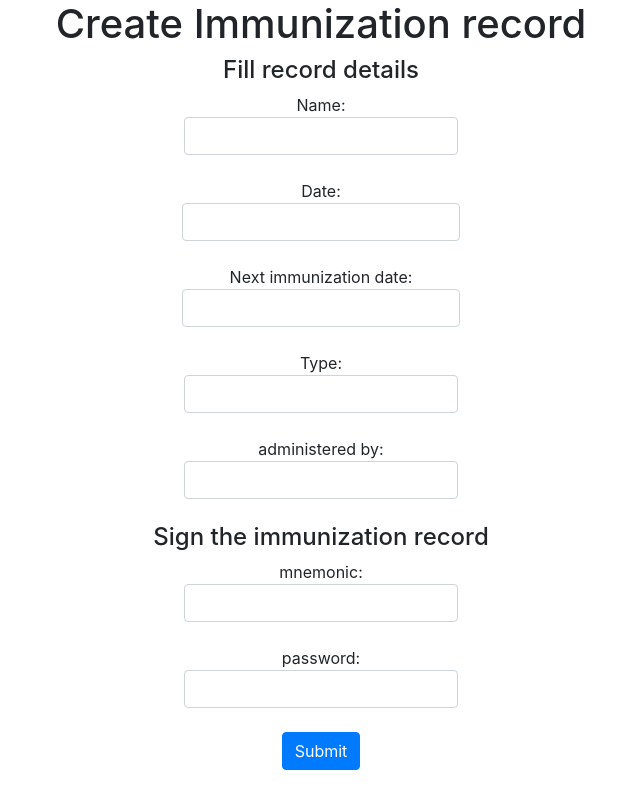
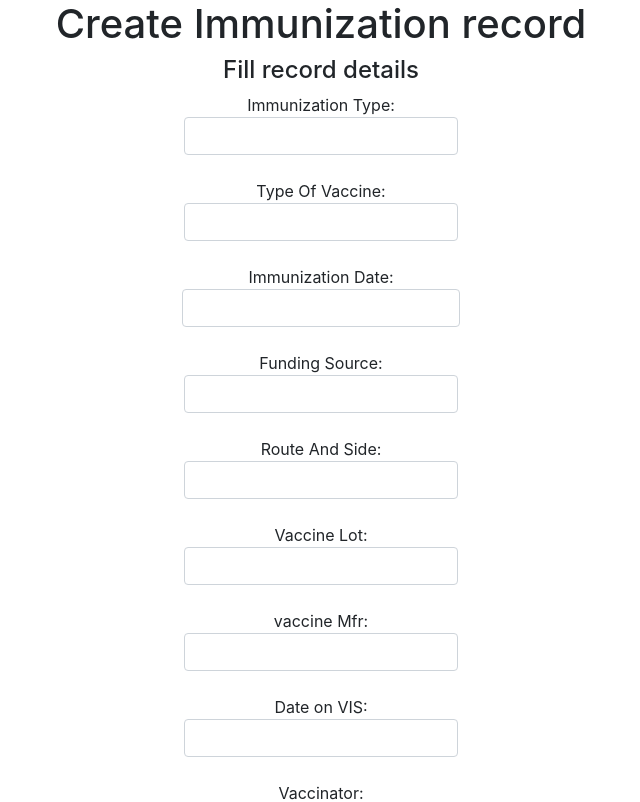
Before and after one commit to veggie-trex/doctor-app, a React app: page /create-record in a window 1280 px wide. Shown: the top 802 px of the page, without its empty margins (319-959 px from the left). Built offline with nearby package versions, Linux system fonts and the light colour scheme.

Commit message:
update form to match the vaccine administration record

```diff
--- a/src/components/create-record/CreateRecordView.jsx
+++ b/src/components/create-record/CreateRecordView.jsx
@@ -10,16 +10,19 @@ class CreateRecordView extends React.Component {
   constructor(props) {
     super(props);
     this.state = {
-      name: '',
-      type: '',
-      doctor: '',
+      immunizationType: '',
+      typeOfVaccine: '',
+      immunizationDate: '',
+      fundingSource: '',
+      routeAndSide: '',
+      vaccineLot: '',
+      vaccineMfr: '',
+      dateOnVIS: '',
+      doctorId: '',
       mnemonic: '',
-      password: '',
-      date: '',
-      nextDate: ''
+      password: ''
     };
     this.handleChangeDate = this.handleChangeDate.bind(this);
-    this.handleChangeNextDate = this.handleChangeNextDate.bind(this);
     this.handleInputChange = this.handleInputChange.bind(this);
     this.handleSubmit = this.handleSubmit.bind(this);
   }
@@ -35,13 +38,7 @@ class CreateRecordView extends React.Component {
   }
   handleChangeDate(date) {
     this.setState({
-      date: date
-    });
-  }
-
-  handleChangeNextDate(date) {
-    this.setState({
-      nextDate: date
+      immunizationDate: date
     });
   }
 
@@ -57,16 +54,22 @@ class CreateRecordView extends React.Component {
         <h4>Fill record details</h4>
         <div className='form-group'>
           <label>
-            Name:
-            <input className='form-control' type="text" name="name" value={this.state.name} onChange={this.handleInputChange} />
+            Immunization Type:
+            <input className='form-control' type="text" name="immunizationType" value={this.state.immunizationType} onChange={this.handleInputChange} />
           </label>
         </div>
         <div className='form-group'>
           <label>
-            Date:
+            Type Of Vaccine:
+            <input className='form-control' type="text" name="typeOfVaccine" value={this.state.typeOfVaccine} onChange={this.handleInputChange} />
+          </label>
+        </div>
+        <div className='form-group'>
+          <label>
+            Immunization Date:
           <div className="form-control">
               <DatePicker
-                selected={this.state.date}
+                selected={this.state.immunizationDate}
                 onChange={this.handleChangeDate}
               />
             </div>
@@ -74,37 +77,51 @@ class CreateRecordView extends React.Component {
         </div>
         <div className='form-group'>
           <label>
-            Next immunization date:
-          <div className="form-control">
-              <DatePicker
-                selected={this.state.nextDate}
-                onChange={this.handleChangeNextDate}
-              />
-            </div>
+            Funding Source:
+            <input className='form-control' type="text" name="fundingSource" value={this.state.fundingSource} onChange={this.handleInputChange} />
           </label>
         </div>
         <div className='form-group'>
           <label>
-            Type:
-            <input className='form-control' type="text" name="type" value={this.state.type} onChange={this.handleInputChange} />
+            Route And Side:
+            <input className='form-control' type="text" name="routeAndSide" value={this.state.routeAndSide} onChange={this.handleInputChange} />
           </label>
         </div>
         <div className='form-group'>
           <label>
-            administered by:
-            <input className='form-control' type="text" name="doctor" value={this.state.doctor} onChange={this.handleInputChange} />
+            Vaccine Lot:
+            <input className='form-control' type="text" name="vaccineLot" value={this.state.vaccineLot} onChange={this.handleInputChange} />
           </label>
         </div>
+        <div className='form-group'>
+          <label>
+            vaccine Mfr:
+            <input className='form-control' type="text" name="vaccineMfr" value={this.state.vaccineMfr} onChange={this.handleInputChange} />
+          </label>
+        </div>
+        <div className='form-group'>
+          <label>
+            Date on VIS:
+            <input className='form-control' type="text" name="dateOnVIS" value={this.state.dateOnVIS} onChange={this.handleInputChange} />
+          </label>
+        </div>
+        <div className='form-group'>
+          <label>
+            Vaccinator:
+            <input className='form-control' type="text" name="doctorId" value={this.state.doctorId} onChange={this.handleInputChange} />
+          </label>
+        </div>
+
         <h4>Sign the immunization record</h4>
         <div className='form-group'>
           <label>
-          mnemonic:
+            mnemonic:
             <input className='form-control' type="text" name="mnemonic" value={this.state.mnemonic} onChange={this.handleInputChange} />
           </label>
         </div>
         <div className='form-group'>
           <label>
-          password:
+            password:
             <input className='form-control' type="text" name="password" value={this.state.password} onChange={this.handleInputChange} />
           </label>
         </div>
```
